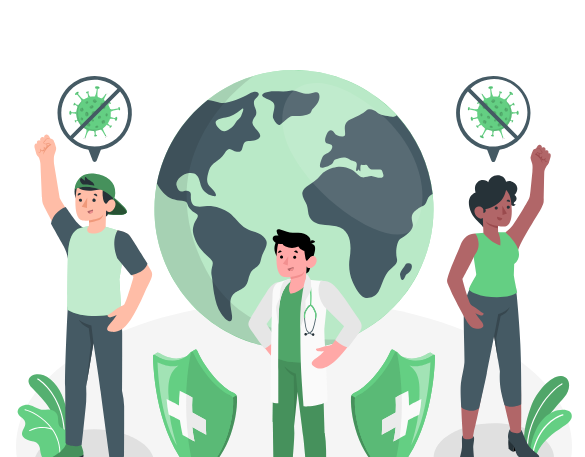
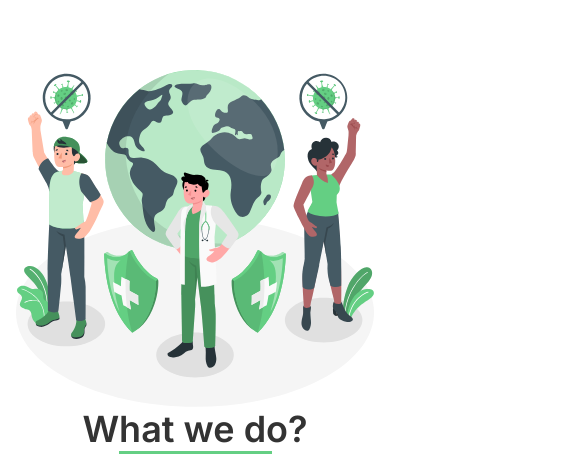
Before and after one commit to besnik26/landing-page-covid, a React (Vite) app: page / in a window 390 px wide. Shown: the part 1992-2449 px from the top of the page, 585 px wide, since content can reach past the window. Built offline with nearby package versions, Linux system fonts and the light colour scheme.

Commit message:
made components responsive

```diff
--- a/src/components/about/About.css
+++ b/src/components/about/About.css
@@ -1,6 +1,7 @@
 .about{
     margin-top: 193px;
     display: flex;
+    flex-direction: row;
     column-gap: 100px;
 }
 
@@ -42,3 +43,15 @@
 .arrowImg{
     margin-left: 10px;
 }
+
+.about-img-div{
+    max-width: 556px;
+    max-height: 522px;
+    width: 100%;
+}
+
+@media (max-width: 768px) {
+    .about{
+        flex-direction: column;
+    }
+}
--- a/src/components/about/About.jsx
+++ b/src/components/about/About.jsx
@@ -30,9 +30,9 @@ const aboutList = [
 function About (){
     return (
         <div className="about">
-            <div className="about-img-div">
-                <img src="/about-photo.svg" alt="about" />
-            </div>
+
+            <img src="/about-photo.svg" alt="about" className="about-img-div"/>
+
             <div className="about-description">
                 <div className='title-div'>
                     <h2 className='title'>
--- a/src/components/contact/Contact.css
+++ b/src/components/contact/Contact.css
@@ -22,4 +22,12 @@
 .contact-img{
     margin-top: 50px;
     margin-bottom: 85px;
+    max-width: 547px;
+    width: 100%;
 }
+
+@media (max-width: 768px) {
+    .contact{
+        padding: 30px 20px 50px 20px;
+    }
+}
--- a/src/components/contact/form/Form.css
+++ b/src/components/contact/form/Form.css
@@ -2,6 +2,7 @@
     width: 100%;
     height: 100%;
     display: flex;
+    flex-direction: row;
     justify-content: center;
     align-items: flex-end;
     column-gap: 30px;
@@ -22,6 +23,7 @@ input, textarea{
     padding: 22px 23px 21px 25px;
     font-size: 20px;
     font-weight: 400;
+    width: 100%;
     color: rgba(119, 119, 119, 100);
 }
 textarea{
@@ -48,3 +50,10 @@ textarea{
 .arrowImg{
     margin-left: 10px;
 }
+
+@media (max-width: 768px) {
+    .form{
+        flex-direction: column;
+        row-gap: 20px;
+    }
+}
--- a/src/components/contact/form/Form.jsx
+++ b/src/components/contact/form/Form.jsx
@@ -57,7 +57,6 @@ function Form() {
         />
       </div>
 
-      {/* <button type="submit">Click to send</button> */}
 
       <button type="submit" className="contact-div">
         <img src="/ellipse.png" alt="ellipse" className="ellipse-abs" />
--- a/src/components/prevention/prevention.css
+++ b/src/components/prevention/prevention.css
@@ -19,6 +19,7 @@
 .prevention-cards{
     margin-top: 110px;
     display: flex;
+    flex-direction: row;
     column-gap: 89px;
 }
 h3{
@@ -39,8 +40,6 @@ h3{
     padding: 179px 40px 25px 40px;
     position: relative;
     box-shadow: 0 0 44px -5px rgba(102, 102, 102, 0.1);
-
-
 }
 
 .card-img{
@@ -49,3 +48,10 @@ h3{
     transform: translateX(-50%);
     top: -45px;
 }
+
+@media (max-width: 768px) {
+    .prevention-cards{
+        flex-direction: column;
+        row-gap: 80px;
+    }
+}
--- a/src/components/symptoms/symptoms.css
+++ b/src/components/symptoms/symptoms.css
@@ -17,4 +17,5 @@
 .main-img{
     max-width: 470px;
     margin-top: 50px;
+    width: 100%;
 }
```
